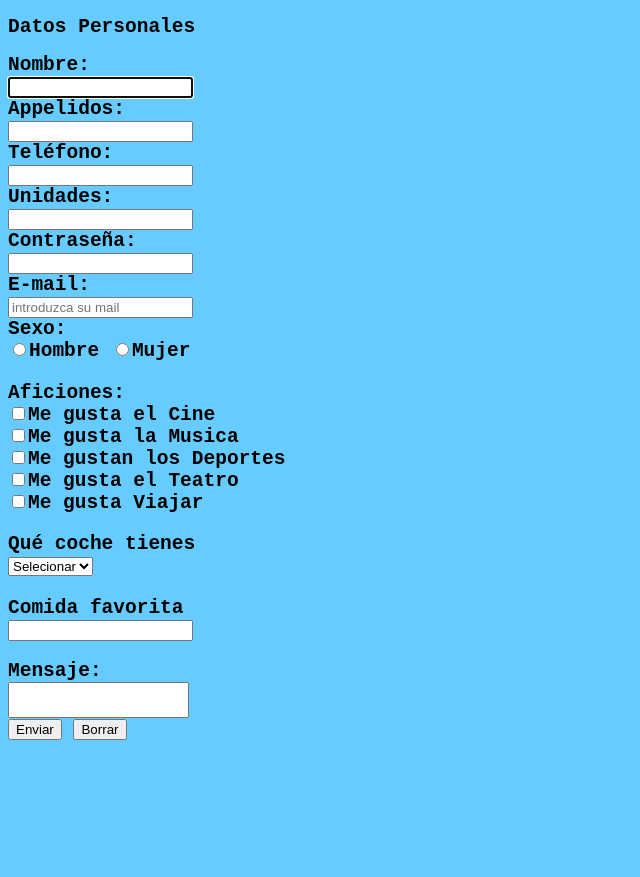
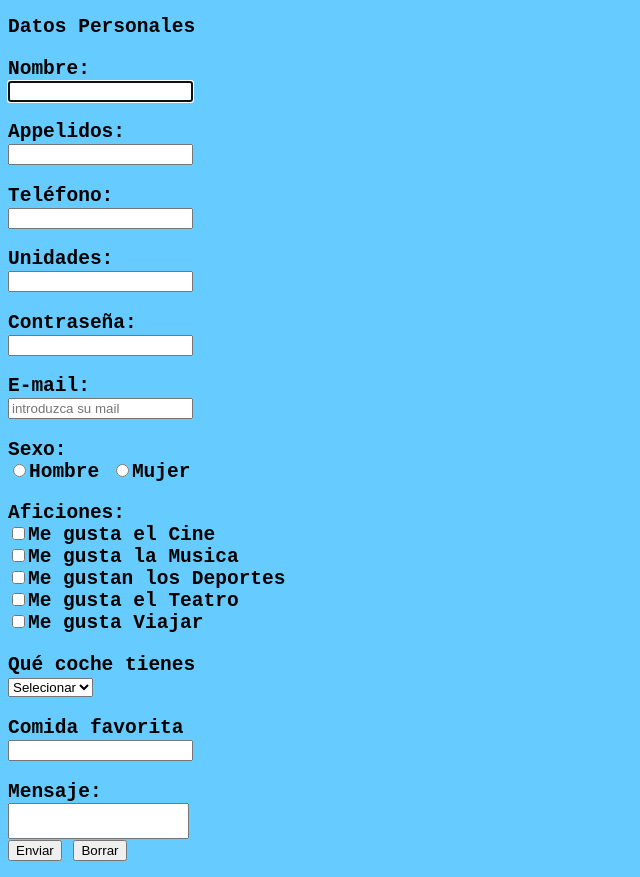
Before and after one commit to plamencurso/cursoinf, a plain HTML site: page gui/10_formulario.html in a window 1280 px wide. Shown: the whole page, without its empty margins (0-640 px from the left). Before the commit the page ends 800 px from the top, so only its background shows below. Drawn offline with Linux system fonts and the light colour scheme.

Commit message:
datos del usuario apartados con some padding

```diff
--- a/gui/10_formulario.html
+++ b/gui/10_formulario.html
@@ -21,23 +21,35 @@
 
 						<!-- Separar mas los datos personales -->
 
+						<section class="formsec">
 							<label class="formel" for="nombre">Nombre: </label>
 							<input class="formel" type="text" id="nombre" name="nombre_txt" autofocus required />
+						<section class="formsec">
 
+						<section class="formsec">
 							<label for="apellidos">Appelidos: </label>
 							<input type="text" id="apellidos" name="apellidos_txt" />
+						<section class="formsec">
 
+						<section class="formsec">
 							<label for="telefono">Teléfono: </label>
 							<input type="tel" id="telefono" name="telefono_tel" />
+						<section class="formsec">
 
+						<section class="formsec">
 							<label for="unidades">Unidades: </label>
 							<input type="number" id="number" name="unidades_num" />
+						<section class="formsec">
 
+						<section class="formsec">
 							<label for="pass">Contraseña: </label>
 							<input type="password" id="pass" name="contrasena_psw" />
+						<section class="formsec">
 
+						<section class="formsec">
 							<label for="correo">E-mail: </label>
 							<input type="email" id="correo" name="mail" placeholder="introduzca su mail"/>
+						<section class="formsec">
 
 						<section class="blk">
 							<label>Sexo:</label>
--- a/gui/css/formulario.css
+++ b/gui/css/formulario.css
@@ -1,6 +1,10 @@
 body {
 	font-family: monospace;
 	background-color: #66CCFF;
+}
+
+input {
+/*	border-radius: 13em / 3em; */
 }
 
 label, select, datalist {
@@ -9,9 +13,9 @@ label, select, datalist {
 
 label, .blk {
 /*	background-color: yellow;*/
+	cursor: pointer;
 	text-align: left;
 	display: block;
-	cursor: pointer;
 }
 
 textarea {
```
Lines whose indentation alone changed are shown as unchanged.
